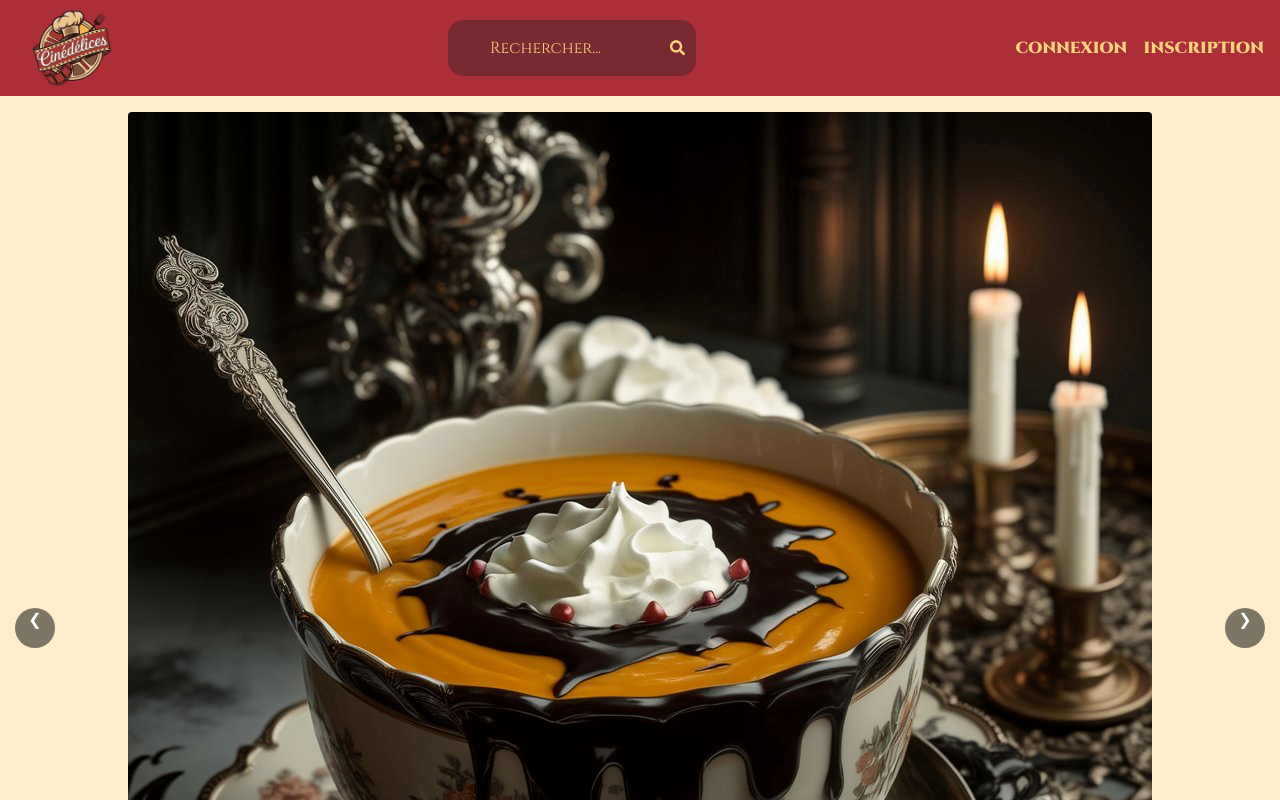
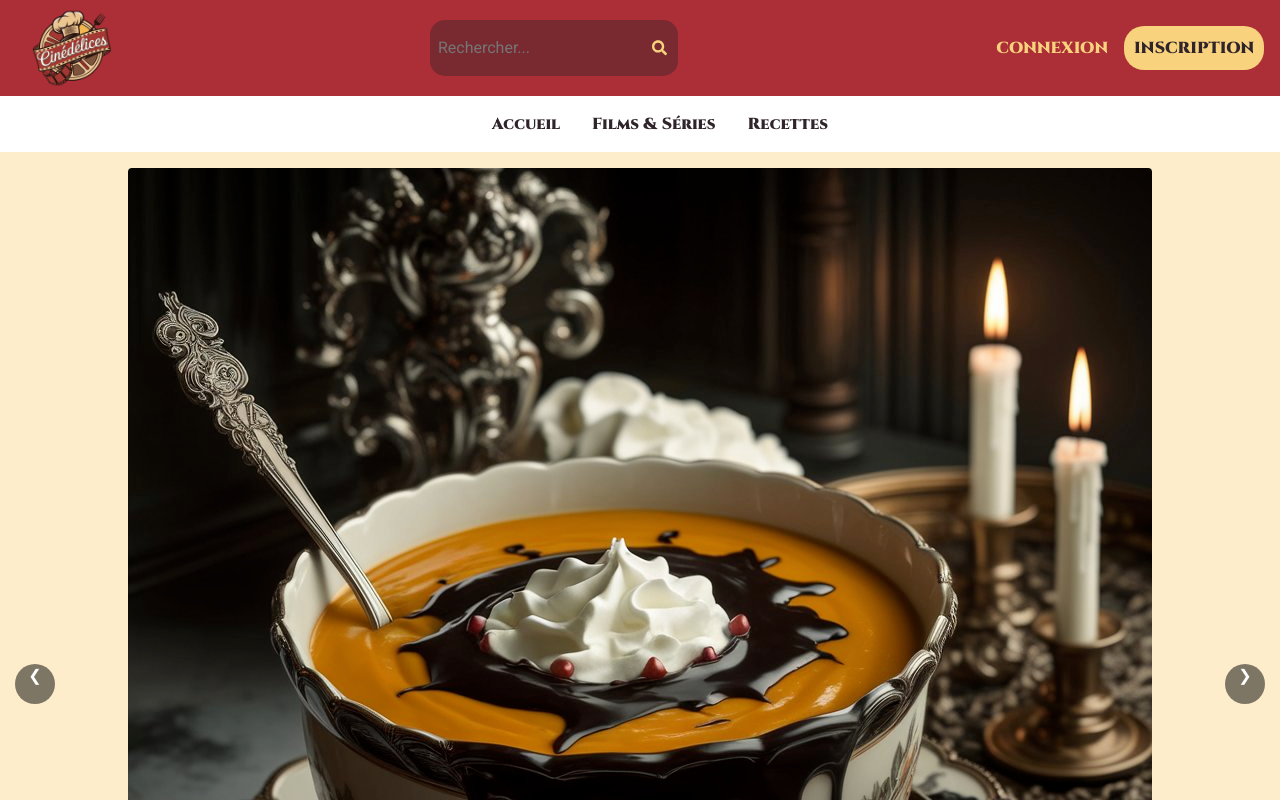
Before and after one commit to Leila-tabti/Cinedelices-front, a React (Vite) app in the folder CineDelice-front/: page / in a window 1280 px wide. Shown: the top 800 px of the page. Built offline with nearby package versions, Linux system fonts and the light colour scheme.

Commit message:
AP-KZ Responsive burger and header

```diff
--- a/CineDelice-front/src/components/App/Header/Header.tsx
+++ b/CineDelice-front/src/components/App/Header/Header.tsx
@@ -5,7 +5,7 @@ import './Header.scss';
 import HeaderLogo from './HeaderLogo';
 import HeaderForm from './HeaderForm';
 import HeaderAuth from './HeaderAuth';
-
+import HeaderBurger from './HeaderBurger';
 
 export default function Header() {
     return (
@@ -14,6 +14,7 @@ export default function Header() {
         <HeaderLogo />
         <HeaderForm />
         <HeaderAuth />
+        <HeaderBurger />
       </header>
       </>
     );
--- a/CineDelice-front/src/components/App/Header/HeaderAuth.scss
+++ b/CineDelice-front/src/components/App/Header/HeaderAuth.scss
@@ -6,6 +6,8 @@
 .header-auth {
     display: flex;
     align-items: center;
+    flex-direction: column;
+
 }
 
 .auth-list {
@@ -14,6 +16,7 @@
   list-style: none;
   display: flex;
   align-items: center;
+  color: v.$color-grey;
 }
 
 .auth-item a {
@@ -28,7 +31,29 @@
   text-transform: uppercase;
   margin-left: 1rem;
 }
+.auth-item:nth-child(2) a {
 
-.auth-item:first-child {
-  margin-left: 0; /* Pour éviter un espace sur le premier élément */
+  border-radius: 20px;
+  padding: 0.6rem;
+  background-color: v.$color-yellow;
+  color: v.$color-grey;
+  transition: 200ms;
+
+  &:hover {
+
+    color: v.$color-red;
+
+  }
 }
+
+.active {
+  display: none;
+}
+
+@media (min-width: 768px) {
+
+  .active {
+    display: block;
+  }
+
+}
--- a/CineDelice-front/src/components/App/Header/HeaderAuth.tsx
+++ b/CineDelice-front/src/components/App/Header/HeaderAuth.tsx
@@ -5,9 +5,9 @@ import './HeaderAuth.scss';
 export default function HeaderAuth() {
     return (
         <>
-            <nav className="header-auth">
+            <nav className="header-auth active">
                 <ul className="auth-list">
-                <li className="auth-item"><NavLink to ='/login'>Connexion</NavLink></li>
+                <li className="auth-item "><NavLink to ='/login'>Connexion</NavLink></li>
                 <li className="auth-item"><NavLink to ='/register'>Inscription</NavLink></li>
                 </ul>
             </nav>
--- a/CineDelice-front/src/components/App/Header/HeaderBurger.scss
+++ b/CineDelice-front/src/components/App/Header/HeaderBurger.scss
@@ -6,6 +6,7 @@
 .icon-burger {
     color: v.$color-yellow;
     font-size: 2rem;
+
 }
 
 .btn-menu-burger {
@@ -13,15 +14,11 @@
   border: none;
 }
 
-// Styles pour mobile first (petits écrans) - Menu burger visible, Navbar cachée
+  // Media query pour les grands écrans (par exemple, à partir de 768px)
 
-  // Media query pour les grands écrans (par exemple, à partir de 768px)
-  @media (min-width: 768px) {
-    .header-auth .navbar {
-      display: flex; /* Affiche la navbar sur grand écran */
-    }
-
-    .btn-menu-burger {
-      display: none; /* Cache le bouton burger sur grand écran */
-    }
+/* Pour les écrans plus larges (par exemple, à partir de 768px) */
+@media (min-width: 760px) {
+  .header-menu-modal {
+    display: none;
   }
+}
--- a/CineDelice-front/src/components/App/Header/HeaderBurger.tsx
+++ b/CineDelice-front/src/components/App/Header/HeaderBurger.tsx
@@ -2,7 +2,8 @@ import React, { useState } from 'react';
 import './Header.scss';
 import { FaHamburger } from 'react-icons/fa';
 import ModalMenu from '../../Modal/ModalMenu'; // Composant ModalMenu pour la modale
-import Navbar from '../Navbar/Navbar'; // Composant Navbar
+import Navbar from '../Navbar/Navbar';
+import './HeaderBurger.scss' // Composant Navbar
 
 const HeaderMenuModal = () => {
   const [isModalOpen, setIsModalOpen] = useState(false);
@@ -11,7 +12,7 @@ const HeaderMenuModal = () => {
   const handleCloseModal = () => setIsModalOpen(false);
 
   return (
-    <header className="header-menu-modal">
+    <div className="header-menu-modal">
       {/* Bouton du menu burger, visible seulement sur mobile */}
       <button
         className="btn-menu-burger"
@@ -26,7 +27,7 @@ const HeaderMenuModal = () => {
 
       {/* La modale s'affiche uniquement si isModalOpen est true */}
       <ModalMenu isOpen={isModalOpen} onClose={handleCloseModal} />
-    </header>
+    </div>
   );
 };
 
--- a/CineDelice-front/src/components/App/Header/HeaderForm.scss
+++ b/CineDelice-front/src/components/App/Header/HeaderForm.scss
@@ -21,8 +21,8 @@
 }
 
 input::placeholder {
-  color: v.$color-yellow;
-  text-align: center;
+  font-family: f.$font-roboto;
+  text-align: left;
 }
 
 .btn-search {
@@ -41,8 +41,3 @@ input::placeholder {
     color: v.$color-yellow;
     height: 1.1rem;
 }
-
-.icon-burger {
-    color: v.$color-yellow;
-    font-size: 2rem;
-}
--- a/CineDelice-front/src/components/App/Navbar/Navbar.scss
+++ b/CineDelice-front/src/components/App/Navbar/Navbar.scss
@@ -7,33 +7,70 @@
 }
 
 .navbar-list {
-  display: flex;
-  justify-content: space-between;
-  justify-content: center;
-  margin: 0;
-  padding: 0 1rem 1rem 0;
-  display: none;
+
+  display:none;
+
 }
 
 .navbar-item {
   font-family: f.$font-cinzel;
   font-size:  f.$font-size-h3;
   font-weight: bold;
-  color: v.$color-black;
+  color: v.$color-grey;
+  margin: 1rem;
 }
 
-.categories-button {
-  background-color: v.$color-light-grey;
-  border: none;
-  padding: 0.1rem 1rem;
-  border-radius: 20px;
-}
+
 
 li a {
   text-decoration: none;
-  color: v.$color-black;
+  color: v.$color-grey;
 }
 
-.categories-button a {
-  color: v.$color-yellow;
+
+
+
+@media (min-width: 760px) {
+
+
+
+ ul.navbar-list {
+    display: flex;
+    justify-content: space-between;
+    justify-content: center;
+    align-items: center;
+    margin: 1rem 1rem;
+
+
+    li {
+      margin: 0 1rem;
+    }
+
+
+   .navbar-list {
+    padding: 0 1rem;
+   }
+ }
+.navbar-item:nth-child(4),
+.navbar-item:nth-child(5) {
+  display: none;
 }
+li a {
+  position: relative;
+}
+.navbar-item a:after {
+  content: "";
+  position: absolute;
+  bottom: 2px;
+  height: 1px;
+  background-color: v.$color-yellow;
+  left: 0;
+  width: 0;
+  transition: ease-in-out 400ms;
+}
+
+.navbar-item a:hover:after {
+  width: 100%;
+
+}
+}
--- a/CineDelice-front/src/components/App/Navbar/Navbar.tsx
+++ b/CineDelice-front/src/components/App/Navbar/Navbar.tsx
@@ -6,12 +6,11 @@ export default function Navbar() {
     return (
       <nav className="navbar">
         <ul className="navbar-list">
-        <li className="navbar-item"><NavLink to='/'>Accueil</NavLink></li>
+          <li className="navbar-item"><NavLink to='/'>Accueil</NavLink></li>
           <li className="navbar-item"><NavLink to='/MoviesSeries'>Films & Séries</NavLink></li>
           <li className="navbar-item"><NavLink to ='/Recipes'>Recettes</NavLink></li>
-          <li className="navbar-item">
-            <button className="categories-button"><a href="">Catégories</a></button>
-          </li>
+          <li className="navbar-item "><NavLink to = '/Login'>Connexion</NavLink></li>
+          <li className="navbar-item "><NavLink to = '/Register'>Inscription</NavLink></li>
         </ul>
       </nav>
     );
--- a/CineDelice-front/src/components/Modal/ModalMenu.scss
+++ b/CineDelice-front/src/components/Modal/ModalMenu.scss
@@ -22,6 +22,10 @@
     right: 1em;
     margin: 0;
     padding: 0;
+    display: flex;
+    align-items: center;
+    justify-content: left;
+
   }
 
   .modal-close {
@@ -33,17 +37,24 @@
     font-size: 16px;
     cursor: pointer;
   }
-
   // Modale d'affichage de la Navbar
 .modal-content .navbar-list {
   display: flex;
   flex-direction: column;
 }
 
+
+nav.modal-menu {
+  display: flex;
+  flex-direction: column;
+  padding: 1rem 0;
+}
+
+
 // Styles pour mobile first (petits écrans) - Menu burger visible, Navbar cachée
 
 // Media query pour les grands écrans (par exemple, à partir de 768px)
-@media (min-width: 768px) {
+@media (min-width: 760px) {
 
  .modal-overlay {
    display: none; /* Cache la modale */
--- a/CineDelice-front/src/components/Modal/ModalMenu.tsx
+++ b/CineDelice-front/src/components/Modal/ModalMenu.tsx
@@ -1,6 +1,7 @@
 import React from 'react';
 import './ModalMenu.scss';
 import Navbar from '../App/Navbar/Navbar';
+import HeaderAuth from '../App/Header/HeaderAuth';
 import { FaTimes } from 'react-icons/fa'; // Importer l'icône
 
 
@@ -15,9 +16,10 @@ const ModalMenu = ({ isOpen, onClose }) => {
         <button className="modal-close" onClick={onClose}><FaTimes></FaTimes></button>
 
         {/* Navbar à l'intérieur de la modale */}
-        <nav className="navbar modal-navbar modal-menu">
+
           <Navbar />
-        </nav>
+          <HeaderAuth />
+
       </div>
     </div>
   );
--- a/CineDelice-front/src/styles/_fonts.scss
+++ b/CineDelice-front/src/styles/_fonts.scss
@@ -1,8 +1,10 @@
 @import url('https://fonts.googleapis.com/css2?family=Cinzel:wght@400;900&display=swap');
 @import url('https://fonts.googleapis.com/css2?family=Cinzel+Decorative:wght@400;700;900&display=swap');
+@import url('https://fonts.googleapis.com/css2?family=Roboto:ital,wght@0,100;0,300;0,400;0,500;0,700;0,900;1,100;1,300;1,400;1,500;1,700;1,900&display=swap');
 
 $font-cinzel: 'Cinzel', sans-serif;
 $font-cinzel-deco: 'Cinzel Decorative', cursive;
+$font-roboto:'Roboto', sans-serif;
 
 $font-size-h1: 2rem;
 $font-size-h2: 1.45rem;
```
